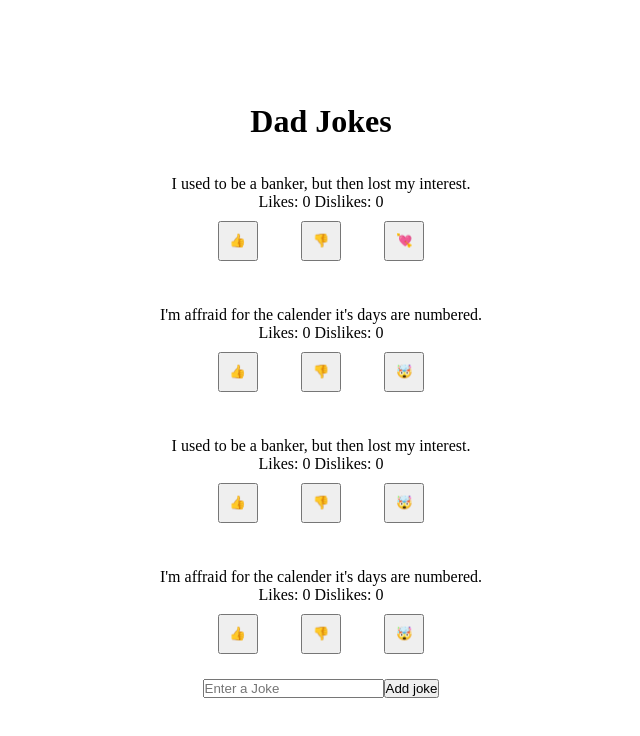
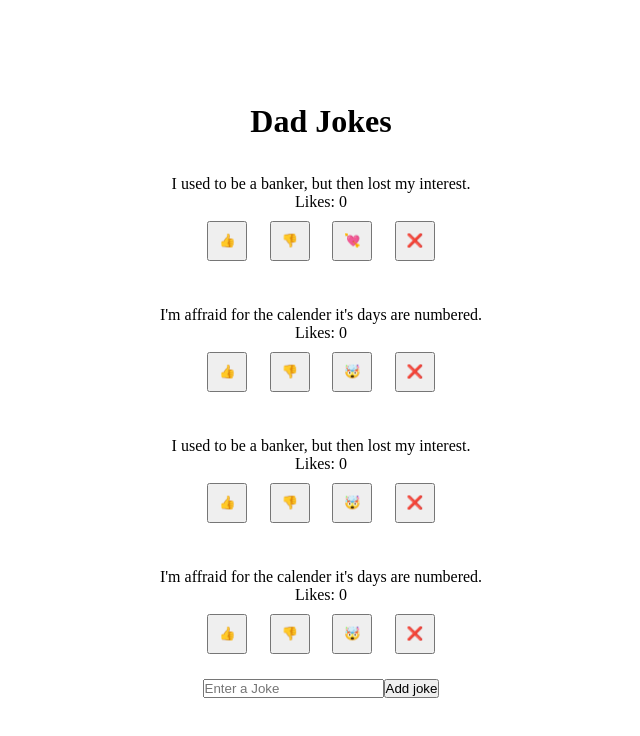
Before and after one commit to icon-ramico/dad-jokes, a React (Vite) app: page / in a window 1280 px wide. Shown: the top 736 px of the page, without its empty margins (319-959 px from the left). Built offline with nearby package versions, Linux system fonts and the light colour scheme.

Commit message:
fully crud array of objects in react

```diff
--- a/package.json
+++ b/package.json
@@ -14,13 +14,14 @@
     "react-dom": "^18.2.0"
   },
   "devDependencies": {
-    "@types/react": "^18.2.55",
+    "@types/react": "^18.2.57",
     "@types/react-dom": "^18.2.19",
     "@vitejs/plugin-react": "^4.2.1",
     "eslint": "^8.56.0",
     "eslint-plugin-react": "^7.33.2",
     "eslint-plugin-react-hooks": "^4.6.0",
     "eslint-plugin-react-refresh": "^0.4.5",
-    "vite": "^5.1.0"
+    "prettier": "^3.2.5",
+    "vite": "^5.1.4"
   }
 }
--- a/src/App.jsx
+++ b/src/App.jsx
@@ -1,35 +1,87 @@
 import JokeForm from './components/Jokes/Form/JokeForm.jsx';
 import Joke from './components/Jokes/Joke.jsx';
 import './style.css';
-import {useState} from 'react';
+import { useState } from 'react';
 
 export default function App() {
   const [favorete, setFavorete] = useState(1);
-
-  const jokes = [
+  const [jokes, setJokes] = useState([
     {
       id: 1,
       text: 'I used to be a banker, but then lost my interest.',
+      like: 0,
     },
-    {id: 2, text: "I'm affraid for the calender it's days are numbered."},
-    {id: 3, text: 'I used to be a banker, but then lost my interest.'},
-    {id: 4, text: "I'm affraid for the calender it's days are numbered."},
-  ];
+    {
+      id: 2,
+      text: "I'm affraid for the calender it's days are numbered.",
+      like: 0,
+    },
+    {
+      id: 3,
+      text: 'I used to be a banker, but then lost my interest.',
+      like: 0,
+    },
+    {
+      id: 4,
+      text: "I'm affraid for the calender it's days are numbered.",
+      like: 0,
+    },
+  ]);
+
   const handleFav = id => {
     setFavorete(id);
   };
-  const handleJokeText = (text) => {
-    console.log('new Joke', text);
-  }
+  const handleLike = id => {
+    setJokes(
+      jokes.reduce(
+        (acc, curr) => [
+          ...acc,
+          { ...curr, like: curr.id === id ? curr.like + 1 : curr.like },
+        ],
+        [],
+      ),
+    );
+    console.table(jokes);
+  };
+  const handleDislike = id => {
+    setJokes(
+      jokes.reduce(
+        (acc, curr) => [
+          ...acc,
+          { ...curr, like: curr.id === id ? curr.like - 1 : curr.like },
+        ],
+        [],
+      ),
+    );
+    console.table(jokes);
+  };
+  const handleJokeText = text => {
+    const joke = {
+      id: self.crypto.randomUUID(),
+      text,like:0
+    };
+    setJokes([joke, ...jokes]);
+  };
+  const handleDelete = id => {
+    setJokes(jokes.filter(j => j.id !== id));
+  };
   return (
-    <div id='container'>
+    <div id="container">
       <h1>Dad Jokes</h1>
       {jokes.reduce(
-        (acc, {...j}, i) => [
+        (acc, { ...j }, i) => [
           ...acc,
-          <Joke fav={favorete === j.id} setFav={handleFav} key={i} {...j} />,
+          <Joke
+            onLike={handleLike}
+            onDislike={handleDislike}
+            onDelete={handleDelete}
+            onFav={handleFav}
+            fav={favorete === j.id}
+            key={i}
+            {...j}
+          />,
         ],
-        []
+        [],
       )}
       <JokeForm submitText={handleJokeText} />
     </div>
--- a/src/components/Jokes/Joke.jsx
+++ b/src/components/Jokes/Joke.jsx
@@ -1,30 +1,30 @@
-import {useState} from 'react';
 // eslint-disable-next-line react/prop-types
-export default function Joke({text, id, fav, setFav}) {
-  const [likes, setLike] = useState(0);
-  const [dislike, setDislike] = useState(0);
+export default function Joke({ onFav, onDelete,onLike,onDislike,...joke }) {
 
-  const handleLikes = () => {
-    setLike(likes + 1);
-    console.log(`Liked id ${id} total is ${likes}`);
+
+  const handleLike = (id) => {
+    onLike(id);
   };
-  const handleDisLikes = () => {
-    setDislike(dislike + 1);
-    console.log(`Disiked id ${id} total is ${dislike}`);
+  const handleDislike = (id) => {
+    onDislike(id);
   };
-  const handleFavorete = () => {
-    setFav(id);
+  const handleFav = () => {
+    onFav(joke.id);
+  };
+  const handleDelete = id => {
+    onDelete(id);
   };
   return (
-    <div className='Joke'>
-      <p> {text}</p>
+    <div className="Joke">
+      <p>{joke.text}</p>
       <p>
-        Likes: {likes} Dislikes: {dislike}
+        Likes: {joke.like}
       </p>
       <div>
-        <button onClick={handleLikes}>👍</button>
-        <button onClick={handleDisLikes}>👎</button>
-        <button onClick={handleFavorete}>{fav ? '💘' : '🤯'}</button>
+        <button onClick={() => handleLike(joke.id)}>👍</button>
+        <button onClick={() => handleDislike(joke.id)}>👎</button>
+        <button onClick={handleFav}>{joke.fav ? '💘' : '🤯'}</button>
+        <button onClick={() => handleDelete(joke.id)}> ❌ </button>
       </div>
     </div>
   );
```
Also changed, not shown: .prettierrc.json (added), 1 other file (tests, documents, lock files or other folders).
